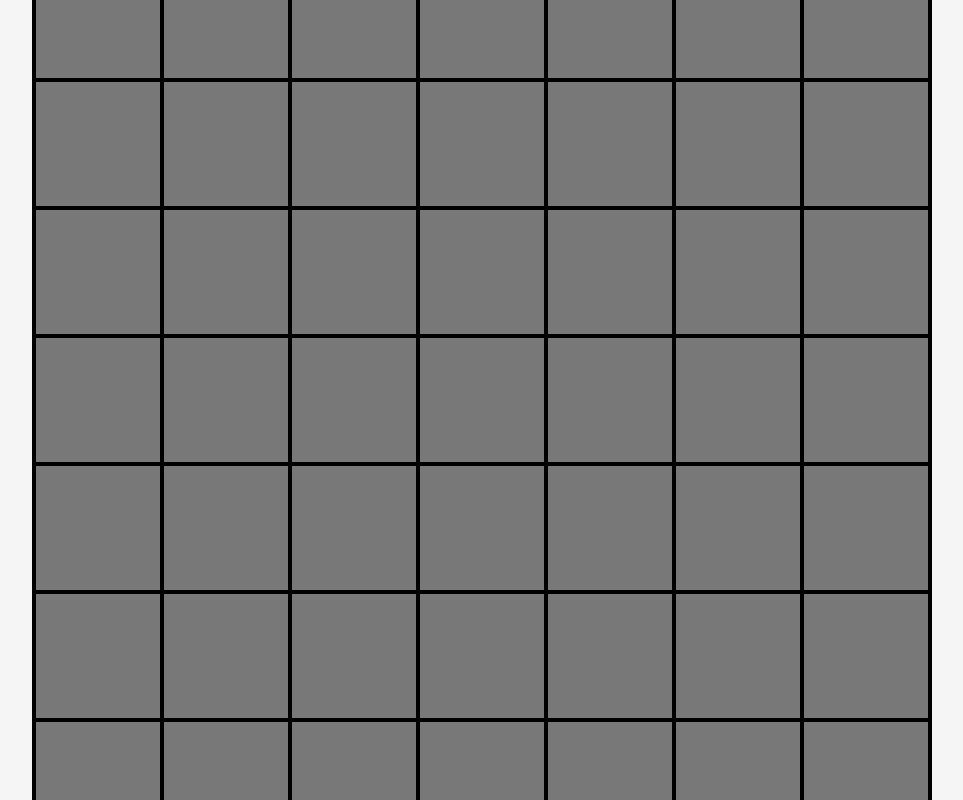
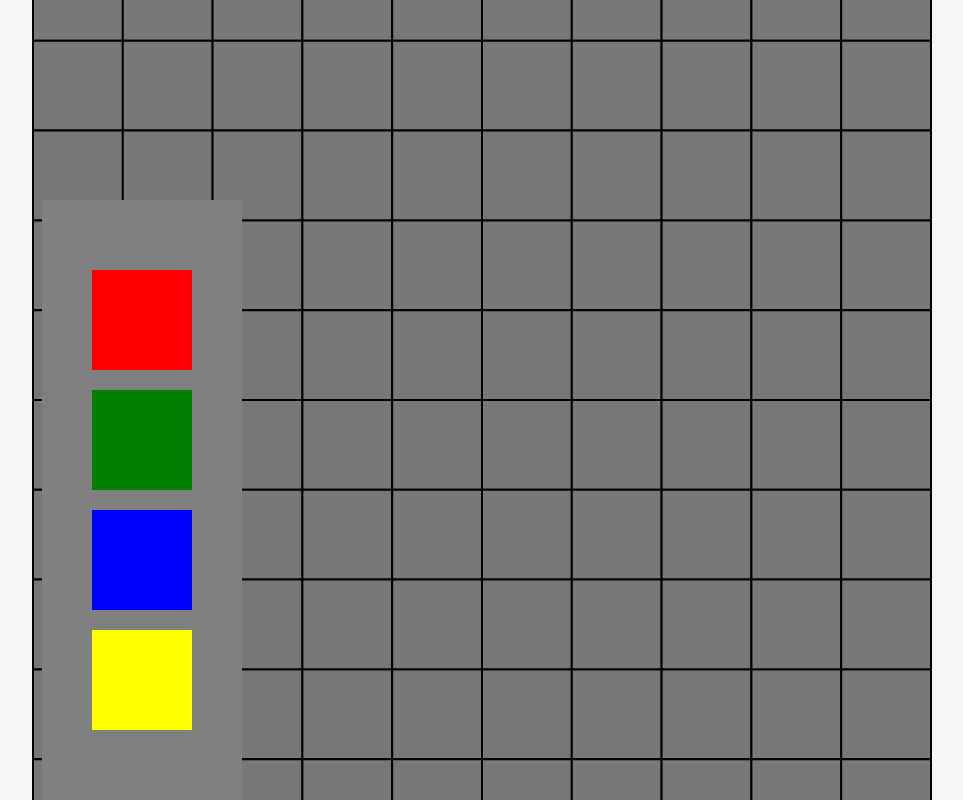
Before and after one commit to j-feigner/fresh-fish, a plain HTML site: page public_html/index.html in a window 1280 px wide. Shown: the whole page, without its empty margins (158-1121 px from the left). Drawn offline with Linux system fonts and the light colour scheme.

Commit message:
Added tile color selection menu

```diff
--- a/public_html/css/desktop/index.css
+++ b/public_html/css/desktop/index.css
@@ -19,3 +19,23 @@ html, body {
     left: 50%;
     transform: translate(-50%, -50%);
 }
+
+.tile-select {
+    position: absolute;
+    width: 100px;
+    top: 200px;
+    left: 200px;
+    padding: 50px;
+    background-color: gray;
+}
+
+.tile-color {
+    width: 100px;
+    height: 100px;
+    margin: 20px auto 20px auto;
+}
+
+.tile-color#red {background-color: red;}
+.tile-color#green {background-color: green;}
+.tile-color#blue {background-color: blue;}
+.tile-color#yellow {background-color: yellow;}
--- a/public_html/index.html
+++ b/public_html/index.html
@@ -9,6 +9,12 @@
     <body>
         <div class="site-wrapper">
             <canvas id="game"></canvas>
+            <div class="tile-select">
+                <div class="tile-color" id="red"></div>
+                <div class="tile-color" id="green"></div>
+                <div class="tile-color" id="blue"></div>
+                <div class="tile-color" id="yellow"></div>
+            </div>
         </div>
         <script src="js/script.js"></script>
     </body>
--- a/public_html/js/script.js
+++ b/public_html/js/script.js
@@ -15,8 +15,24 @@ function main() {
     ctx.fillStyle = "rgb(120, 120, 120)";
     ctx.fillRect(0, 0, width, height);
 
-    var game_grid = new CanvasGrid(canvas, 7, 7, 4);
+    var game_grid = new CanvasGrid(canvas, 10, 10, 2);
     game_grid.start();
+
+    tileSelect();
+
+    canvas.addEventListener("click", event => {
+        var mouse_x = event.offsetX;
+        var mouse_y = event.offsetY;
+
+        game_grid.cells.forEach(cell => {
+            if(isInBounds(mouse_x, mouse_y, cell.rect)) {
+                cell.draw(current_tile_color);
+                cell.is_developed = true;
+            }
+        })
+
+
+    })
 
     var stopper = 0;
 }
@@ -69,8 +85,8 @@ function CanvasGrid(canvas, rows, columns, line_width) {
         for(var i = 0; i < rows; i++) {
             for(var j = 0; j < columns; j++) {
                 var cell_rect = {
-                    x: this.rect.x + (i * row_height),
-                    y: this.rect.y + (j * column_width),
+                    x: this.rect.x + (j * column_width),
+                    y: this.rect.y + (i * row_height),
                     width: column_width,
                     height: row_height
                 }
@@ -90,24 +106,31 @@ function CanvasGrid(canvas, rows, columns, line_width) {
 
             this.cells.forEach(cell => {
                 if(isInBounds(mouse_x, mouse_y, cell.rect)) {
-                    cell.ping();
-                    setTimeout(() => {
-                        cell.draw();
-                    }, 100);
+                    cell.draw(current_tile_color);
                 }
             })
         })
     }
 
+    this.expropriation = function() {
+        this.cells.forEach(cell => {
+            if(!cell.is_developed) {
+
+            }
+        })
+    }
+
     this.start = function() {
         this.createCells();
-        this.drawCells();
+        this.drawCells("gray");
         this.events();
     }
 }
 
 function CanvasGridCell(canvas, rect, line_width) {
     this.ctx = canvas.getContext("2d");
+
+    this.is_developed = false;
 
     this.rect = {
         x: rect.x,
@@ -118,22 +141,15 @@ function CanvasGridCell(canvas, rect, line_width) {
 
     this.line_width = line_width;
 
-    this.draw = function() {
+    this.draw = function(fill_color) {
         this.ctx.lineWidth = this.line_width;
         this.ctx.strokeStyle = "black";
-
-        this.ctx.beginPath();
-        this.ctx.rect(this.rect.x, this.rect.y, this.rect.width, this.rect.height);
-        this.ctx.stroke();
-        this.ctx.closePath();
-    }
-
-    this.ping = function() {
-        this.ctx.fillStyle = "red";
+        this.ctx.fillStyle = fill_color;
 
         this.ctx.beginPath();
         this.ctx.rect(this.rect.x, this.rect.y, this.rect.width, this.rect.height);
         this.ctx.fill();
+        this.ctx.stroke();
         this.ctx.closePath();
     }
 }
@@ -151,3 +167,25 @@ function isInBounds(x, y, rect) {
         return false;
     }
 }
+
+function tileSelect() {
+    var tile_select = document.querySelector(".tile-select");
+
+    var red = tile_select.querySelector(".tile-color#red");
+    var green = tile_select.querySelector(".tile-color#green");
+    var blue = tile_select.querySelector(".tile-color#blue");
+    var yellow = tile_select.querySelector(".tile-color#yellow");
+
+    red.addEventListener("click", () => {
+        current_tile_color = "red";
+    })
+    green.addEventListener("click", () => {
+        current_tile_color = "green";
+    })
+    blue.addEventListener("click", () => {
+        current_tile_color = "blue";
+    })
+    yellow.addEventListener("click", () => {
+        current_tile_color = "yellow";
+    })
+}
```
